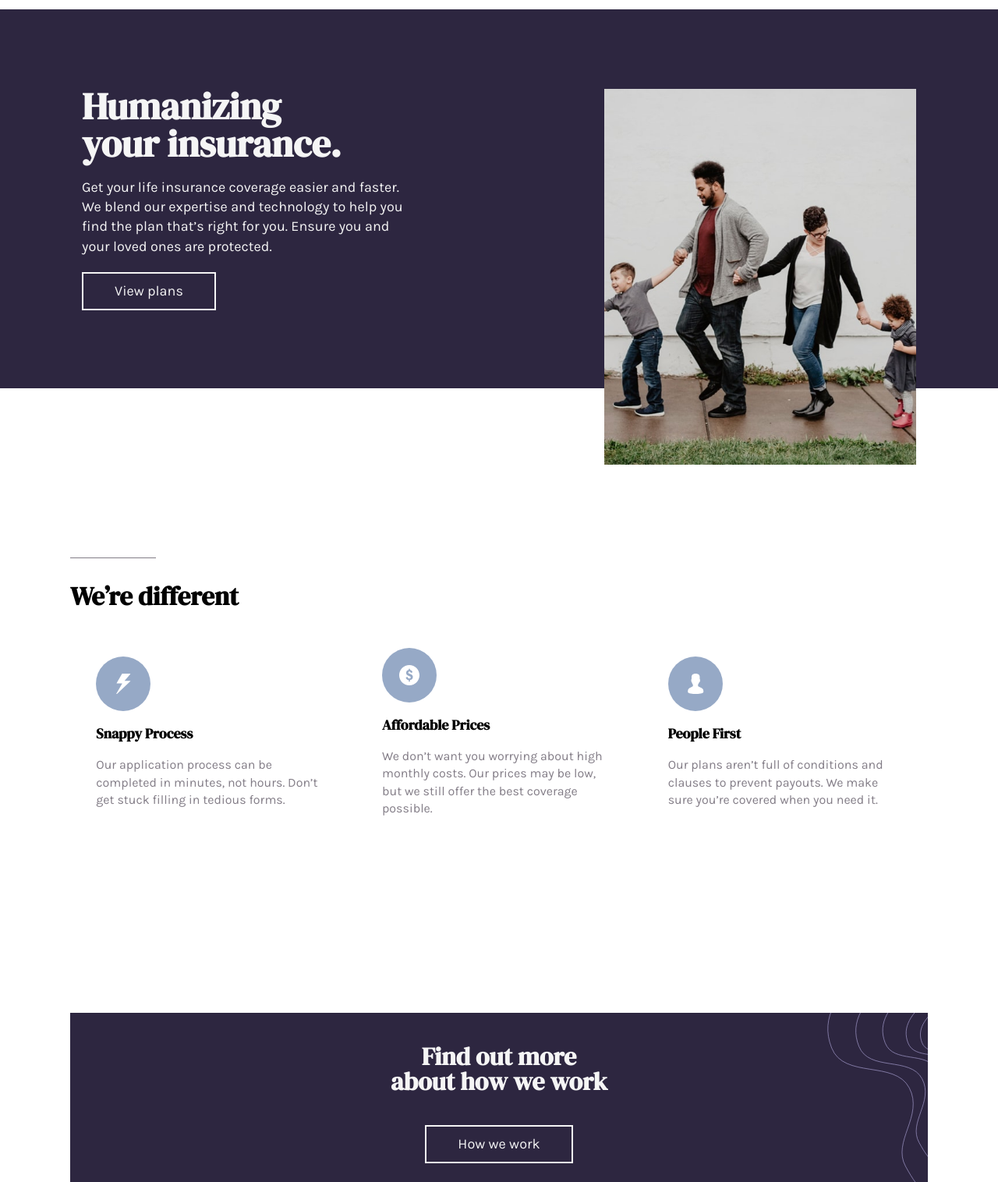
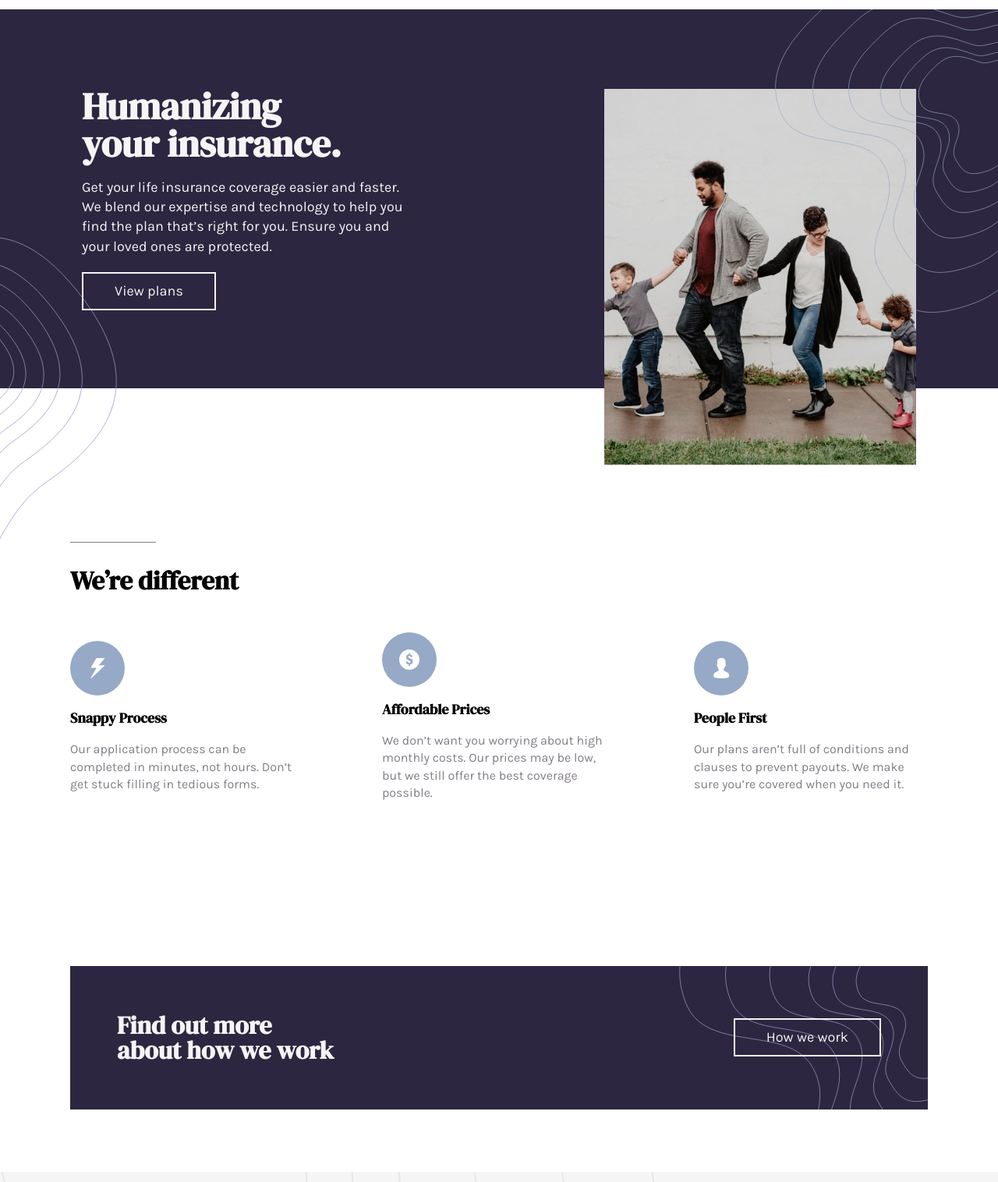
Before and after one commit to Julianr32/17.Insure_landing, a plain HTML site: page index.html in a window 1280 px wide. Shown: the part 84-1600 px from the top of the page at 78% size. Drawn offline with nearby package versions, Linux system fonts and the light colour scheme.

Commit message:
First commit

```diff
--- a/scss/main.scss
+++ b/scss/main.scss
@@ -189,7 +189,7 @@ h4 {
 /* ===END-SECTION-1-HERO=== */
 /* ===SECTION-2-FEATURES=== */
 .section-2 {
-  padding: 10rem 1.5rem;
+  padding: 8rem 1.5rem;
 }
 
 .features {
@@ -245,7 +245,7 @@ h4 {
 /* ===SECTION-3-HWW=== */
 
 .section-3 {
-  padding: 10rem 1.5rem;
+  padding: 8rem 1.5rem;
 }
 
 .hww {
@@ -291,7 +291,7 @@ footer {
   background-color: var(--clr-neutral3);
   display: grid;
   place-items: center;
-  padding: 10rem 0 5rem 0;
+  padding: 5rem 0;
   z-index: 10;
 
   &::before {
@@ -320,7 +320,7 @@ footer {
     place-items: center;
 
     .logo {
-      width: 140px;
+      width: 120px;
       margin-bottom: 4rem;
     }
 
@@ -378,6 +378,35 @@ footer {
 /* ===END-FOOTER=== */
 
 @media screen and (min-width: 768px) {
+  .section-1 {
+    position: relative;
+
+    &::after {
+      content: "";
+      position: absolute;
+      width: 80%;
+      height: 80%;
+      top: 0;
+      right: 0;
+      background-image: url("../images/bg-pattern-intro-right-desktop.svg");
+      background-repeat: no-repeat;
+      background-position: top right;
+      background-size: contain;
+    }
+
+    &::before {
+      content: "";
+      position: absolute;
+      width: 80%;
+      height: 80%;
+      bottom: -40%;
+      left: 0;
+      background-image: url("../images/bg-pattern-intro-left-desktop.svg");
+      background-repeat: no-repeat;
+      background-position: bottom left;
+      background-size: contain;
+    }
+  }
   .nav {
     &__list {
       all: unset;
@@ -453,17 +482,34 @@ footer {
         display: grid;
         place-items: flex-start;
         text-align: left;
+        margin: 0;
 
         &:not(:last-child) {
           margin-bottom: unset;
+          margin-right: 1rem;
         }
       }
     }
   }
 
+  .hww {
+    display: flex;
+    align-items: center;
+    justify-content: space-between;
+    text-align: left;
+    padding: 6rem;
+
+    h2 {
+      margin-bottom: unset;
+    }
+    &::after {
+      background-image: url("../images/bg-pattern-how-we-work-desktop.svg");
+    }
+  }
   footer::before {
     background-image: url("../images/bg-pattern-footer-desktop.svg");
   }
+
   .footer {
     text-align: left;
     width: 100%;
```
Also changed, not shown: css/main.css, 1 other file.
